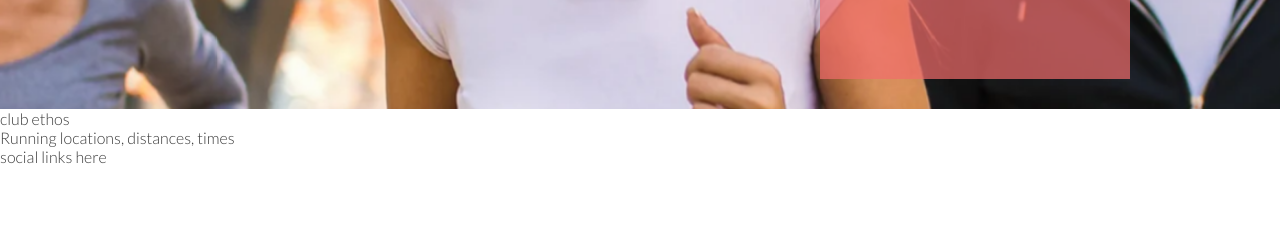
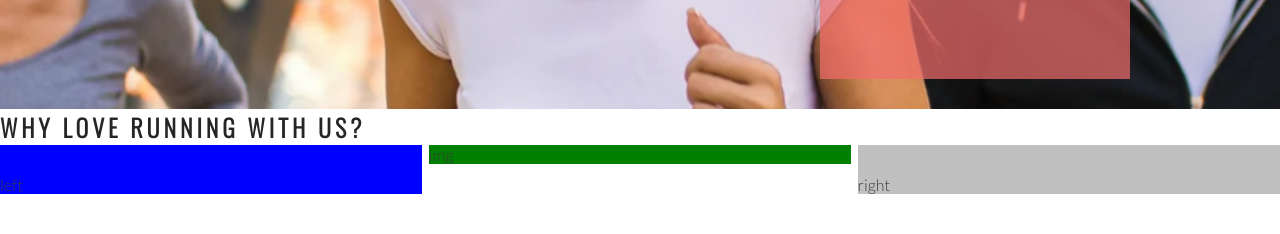
Before and after one commit to Liskarn/Love-Running, a plain HTML site: page index.html in a window 1280 px wide. Shown: the part 566-800 px from the top of the page. Drawn offline with nearby package versions, Linux system fonts and the light colour scheme.

Commit message:
added club ethos

```diff
--- a/assets/css/style.css
+++ b/assets/css/style.css
@@ -24,6 +24,7 @@ h1, h2 {
 #logo {
     float: left;
     font-size: 280%;
+    margin-left: 30px;
 
 }
 
@@ -114,3 +115,30 @@ h1, h2 {
 
     position: absolute;
 }
+
+/* club ethos */
+
+#club-ethos {
+    height: 600px;
+
+}
+
+#left-about {
+    padding-top: 30px;
+    width: 33%;
+    float: left;
+    background-color: blue;
+}
+
+#right-about {
+    padding-top: 30px;
+    width: 33%;
+    float: right;
+    background-color: silver;
+}
+
+#center-about {
+    width: 33%;
+    margin: 0 auto;
+    background-color: green;
+}
--- a/index.html
+++ b/index.html
@@ -40,8 +40,11 @@
             <h3>Dublin Docklands & Phoenix Park<h3>
         </div>
     </section>
-    <section>
-        club ethos
+    <section id="club-ethos">
+        <h1>Why Love Running With Us?</h1>
+        <div id="left-about">left</div>
+        <div id="right-about">right</div>
+        <div id="center-about">img</div>
     </section>
     <section>
         Running locations, distances, times
```
